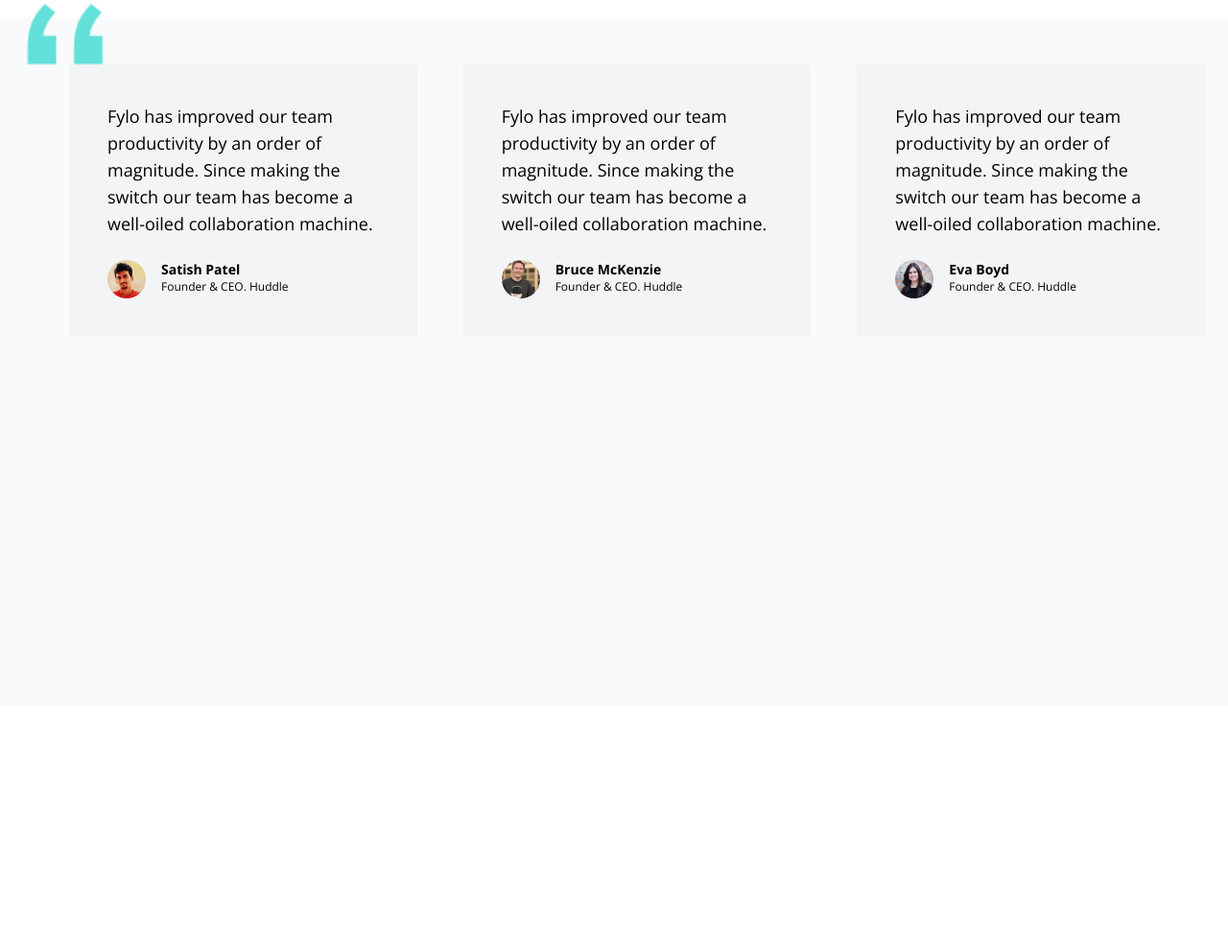
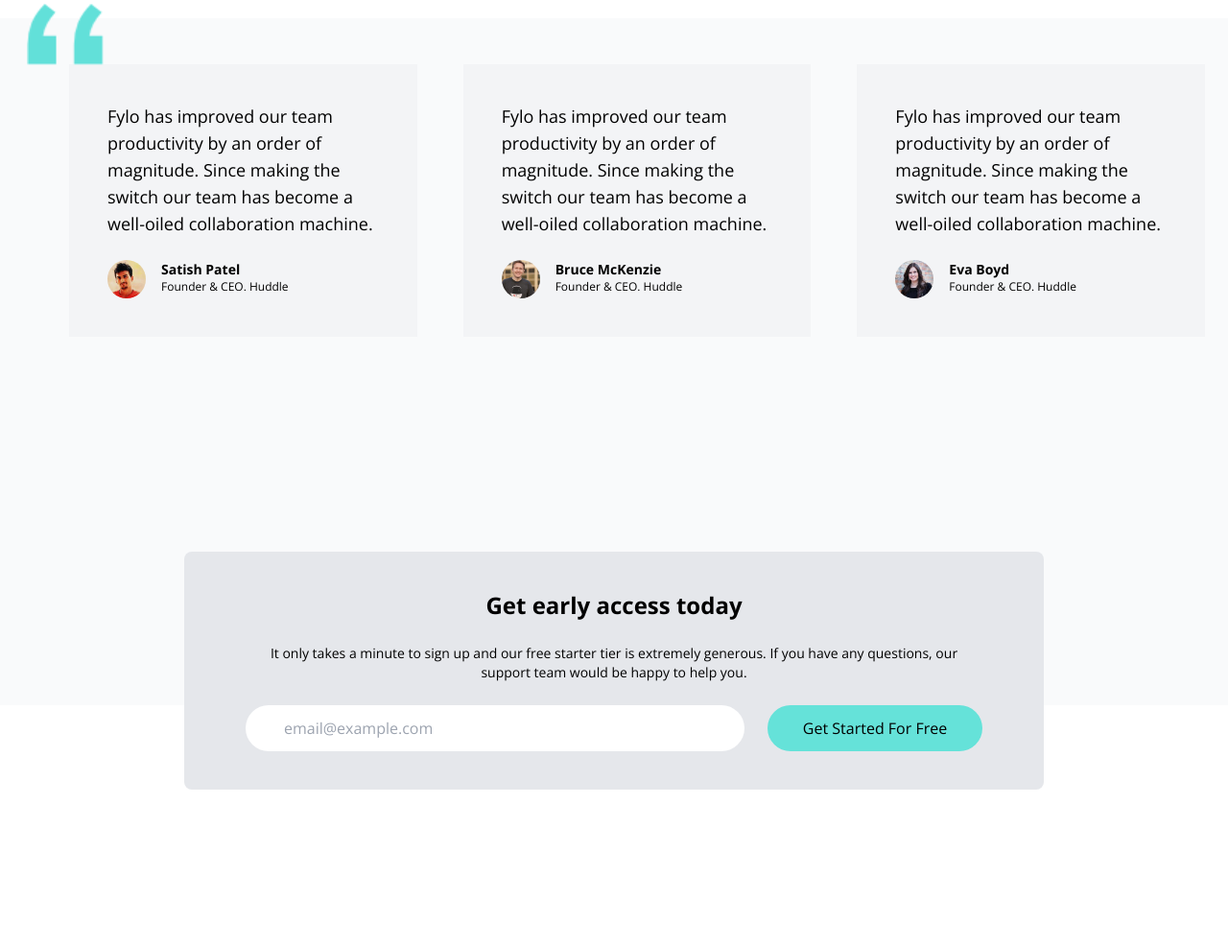
Before and after one commit to Meetkamal256/fylo-website, a website: page public/index.html in a window 1280 px wide. Shown: the part 2747-3733 px from the top of the page at 96% size. Before the commit the page ends 3482 px from the top, so only its background shows below. Drawn offline with nearby package versions, Linux system fonts and the light colour scheme.

Commit message:
early access section done

```diff
--- a/public/index.html
+++ b/public/index.html
@@ -136,7 +136,7 @@
             <div class="flex flex-col space-y-5 mt-20 md:text-left">
               <h5 class="text-xl font-bold md:text-4xl max-w-md">Stay productive, wherever you are</h5>
               <p class="text-md md:text-lg">Never let location be an issue when accessing your files. Fylo has you covered for all of your file storage needs.</p>
-              <p class="text-md md:text-lg">Securely share files and folders with friends, family and colleagues for live collaboration. No email attachments required.</p>
+            <p class="text-md md:text-lg">Securely share files and folders with friends, family and colleagues for live collaboration. No email attachments required.</p>
             </div>
             <div class="block text-left mt-4">
               <a href="#" class="border-b border-accentCyan text-accentCyan">See how Fylo works
@@ -172,7 +172,8 @@
         </div>
 
          <!-- Box 2 -->
-         <div class="flex flex-col space-y-6 p-10 bg-gray-100 dark:bg-darkBlue3 md:w-1/3">
+         <div
+         v class="flex flex-col space-y-6 p-10 bg-gray-100 dark:bg-darkBlue3 md:w-1/3">
           <p class="text-sm leading-5 md:text-lg">Fylo has improved our team productivity by an order of magnitude. Since making the switch our team has become a well-oiled collaboration machine.</p>
           <div class="flex space-x-4">
             <img src="images/profile-2.jpg" alt="" class="w-10 h-10 rounded-full">
@@ -196,5 +197,30 @@
         </div>
       </div>
     </section>
+
+    <!-- Early access section -->
+    <section id="early-access" class="relative px-6 dark:bg-darkBlue2 md:px-0">
+        <div class="relative -top-40 max-w-4xl p-10 px-6 space-y-6 mx-auto text-center rounded-lg bg-gray-200 dark:bg-darkBlue1 md:px-16">
+          <h5 class="text-2xl font-bold text-center">Get early access today</h5>
+          <p class="text-sm">It only takes a minute to sign up and our free starter tier is extremely generous. If you have any questions, our support team would be happy to help you.
+          </p>
+
+          <!-- input and button container  -->
+          <div class="flex flex-col space-y-6 md:flex-row md:space-y-0 md:space-x-6">
+            <div class="w-full md:flex-1">
+              <input type="text" class="w-full py-3 px-10 rounded-full focus:outline-none" placeholder="email@example.com">
+            </div>
+            <button class="bg-accentCyan py-3 rounded-full px-6 hover:scale-95 md:w-56">Get Started For Free</button>
+          </div>
+        </div>
+    </section>
+
+    <!-- Footer section -->
+    <footer class="bg-darkBlue2 text-white">
+      <div class="container pt-12 px-5 pb-10">
+
+      </div>
+
+    </footer>
   </body>
 </html>
```
Also changed, not shown: public/styles.css.
